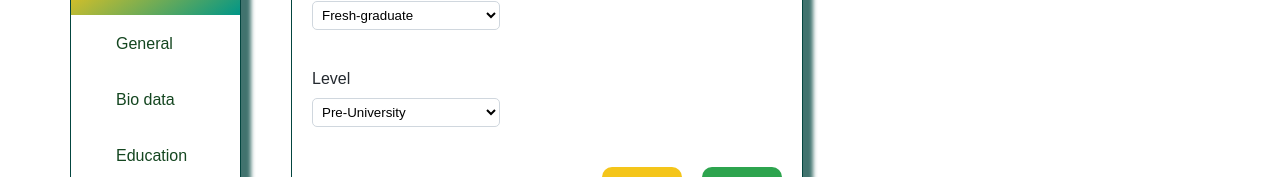
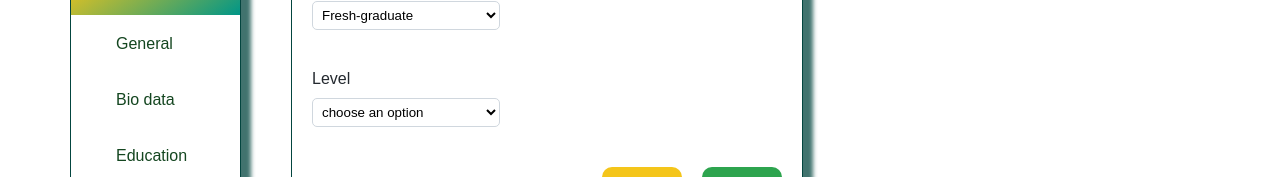
Before and after one commit to florence-manu/umat, a React (Create React App) app: page /student/general-info in a window 1280 px wide. Shown: the part 278-455 px from the top of the page. Built offline with nearby package versions, Linux system fonts and the light colour scheme.

Commit message:
created a component to dynamically create input fields

```diff
--- a/src/components/button.tsx
+++ b/src/components/button.tsx
@@ -1,5 +1,4 @@
 import React from "react";
-import styled from "styled-components";
 
 export interface ButtonProps {
   width: number;
--- a/src/components/inputFields/input.tsx
+++ b/src/components/inputFields/input.tsx
@@ -1 +1,90 @@
 import React from "react";
+import styled from "styled-components";
+
+export const InputField = styled.input`
+ width: 40%;
+ padding: 5px;
+ background-color: #F6F8FA;
+ border: 1px solid #D0D7DE;
+`
+
+export const Container = styled.div`
+display: flex;
+flex-direction: column;
+gap: 10px;
+`
+
+export const Label = styled.label`
+color: #24292F;
+font-weight: 100;
+font-size: 14px;
+`
+
+export interface InputParamaters{
+    label: string;
+    placeholder?: string;
+    type: string;
+    value?: string;
+    id: string;
+    onChange?: () => void;
+}
+
+export function Input({label, placeholder,type, id,  value, onChange}:InputParamaters) {
+
+    return (
+        <Container>
+            <Label id={id}>{label}</Label>
+            <InputField type={type} placeholder={placeholder}  />
+        </Container>
+    )
+}
+
+export const SelectContainer = styled.div`
+    display: flex;
+flex-direction: column;
+gap: 10px;
+
+label{
+    font-weight: thin;
+    color: #24292F;
+}
+
+select{
+    width: 40%;
+    background-color: inherit;
+    padding: 5px;
+    border: 1px solid #D0D7DE;
+    border-radius: 5px;
+  cursor: pointer;
+
+}
+`
+export interface OptionContent {
+    value: string;
+    content: string;
+    id: string;
+}
+
+export interface SelectParamaters{
+    label: string;
+    value?: string;
+    id: string;
+    options?: OptionContent[];
+}
+
+export function Select({label, value, id, options}: SelectParamaters) {
+
+    return (
+       <SelectContainer>
+            <label htmlFor={id}>{label }</label>
+                    <select name="" id={id} defaultValue={value}>
+                {
+                options && options.map((item) => <option value={item.value} key={item.id}>
+                       {item.content}
+                    </option>)
+                       }
+
+                   </select>
+               </SelectContainer>
+    )
+}
--- a/src/components/studentApplication/generalInfo/index.tsx
+++ b/src/components/studentApplication/generalInfo/index.tsx
@@ -1,7 +1,9 @@
 import React from "react";
 import styled from "styled-components";
 import SelectNationality from "../../Selectnationality";
-import { Button } from "../../button";
+import { Select } from "../../inputFields/input";
+import { generalinfo } from "../../../utils/constants/strings/optionsContent";
+import { Buttons } from "../navButtons";
 
 export const Container = styled.form`
 display: flex;
@@ -43,24 +45,6 @@ select{
 }
 }
 `
-export const Buttons = styled.div`
- display: flex;
- flex-direction: row;
- gap: 20px;
- justify-content: flex-end;
- position: relative;
-
- p{
-    padding: 0px 8px;
-    color: white;
-    background-color: rgba(225, 225, 225, 0.25);
-    border-radius: 30px;
-    position: absolute;
-    top: 10px;
-    right: 10px;
- }
-`
-
 
 export function GeneralInfo() {
 
@@ -70,34 +54,10 @@ export function GeneralInfo() {
                 <SelectNationality />
             </div>
             <Fieldset>
-                <div>
-                   <label htmlFor="entry-type">Entry Type</label>
-                    <select name="" id="entry-type" defaultValue={"Fresh-graduate"}>
-                        <option value="Fresh-graduate">
-                            Fresh-graduate
-                        </option>
-                        <option value="Post-graduate">
-                            Post-graduate
-                        </option>
-                   </select>
-               </div>
-                <div>
-                   <label htmlFor="Level">Level</label>
-                    <select name="" id="Level">
-                        <option disabled>choose an option</option>
-                        <option>Pre-University</option>
-                        <option>Certificate</option>
-                        <option>Diploma</option>
-                        <option>HND Topup</option>
-                        <option>Bachelors Degree</option>
-                   </select>
-               </div>
+                <Select label={"Entry Type" } id="Entry-type" options={generalinfo[0]}/>
+                <Select label={"Level" } id="Level" options={generalinfo[1]}/>
             </Fieldset>
-            <Buttons>
-                <Button color="white" text="save all" width={80} background="#F4C51A" onClick={()=>{""}}/>
-                <Button color="white" text="next" width={80} background="#2DA44E" paddingRight={30} onClick={() => { "" }} />
-                <p>{`>`}</p>
-            </Buttons>
+            <Buttons />
         </Container>
     )
 }
--- a/src/components/studentApplication/instructions/index.tsx
+++ b/src/components/studentApplication/instructions/index.tsx
@@ -1,7 +1,7 @@
 import React from "react";
 import styled from "styled-components";
 import instructions from "../../../images/intructions.png";
-import { instructionsContent } from "../../../utils/constants";
+import { instructionsContent } from "../../../utils/constants/strings/instructions";
 
 export const Container = styled.article`
 display: flex;
--- /dev/null
+++ b/src/components/studentApplication/navButtons/index.tsx
@@ -0,0 +1,32 @@
+import React from "react";
+import styled from "styled-components";
+import { Button } from "../../button";
+
+export const ButtonsContainer = styled.div`
+ display: flex;
+ flex-direction: row;
+ gap: 20px;
+ justify-content: flex-end;
+ position: relative;
+
+ p{
+    padding: 0px 8px;
+    color: white;
+    background-color: rgba(225, 225, 225, 0.25);
+    border-radius: 30px;
+    position: absolute;
+    top: 10px;
+    right: 10px;
+ }
+`
+
+export function Buttons() {
+
+    return (
+        <ButtonsContainer>
+                <Button color="white" text="save all" width={80} background="#F4C51A" onClick={()=>{""}}/>
+                <Button color="white" text="next" width={80} background="#2DA44E" paddingRight={30} onClick={() => { "" }} />
+                <p>{`>`}</p>
+            </ButtonsContainer>
+    )
+}
--- /dev/null
+++ b/src/utils/constants/strings/optionsContent.tsx
@@ -0,0 +1,15 @@
+export const generalinfo = [
+  [  {
+        value: "Fresh-graduate",
+      content: " Fresh-graduate",
+        id: "01",
+    }],
+    [
+        { content: "choose an option", value: "" , id: "01"},
+        {  value: "Pre-University",   content: "Pre-University",  id: "02"},
+        {  value: "Certificate",   content: "Certificate",  id: "03"},
+        {  value: "Diploma",   content: "Diploma",  id: "04" },
+        {  value: "Topup",   content: "Topup",  id: "05"},
+        {  value: "Bachelors Degree",   content: "Bachelors Degree",  id: "06"},
+    ],
+]
```
Also changed, not shown: src/utils/constants/strings/instructions.tsx (renamed from src/utils/constants.tsx).
